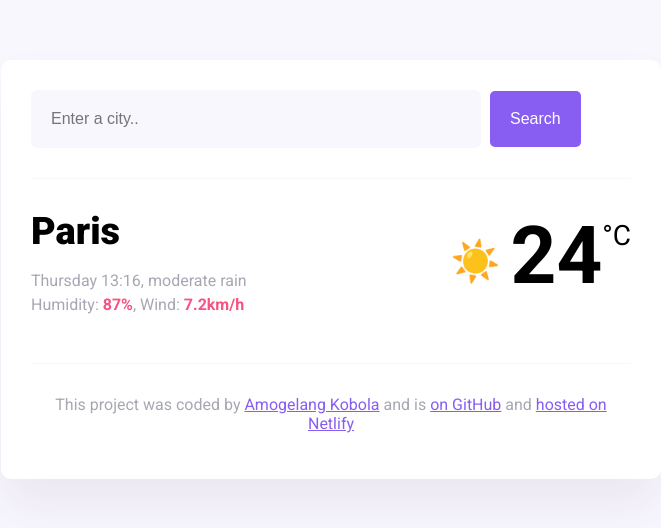
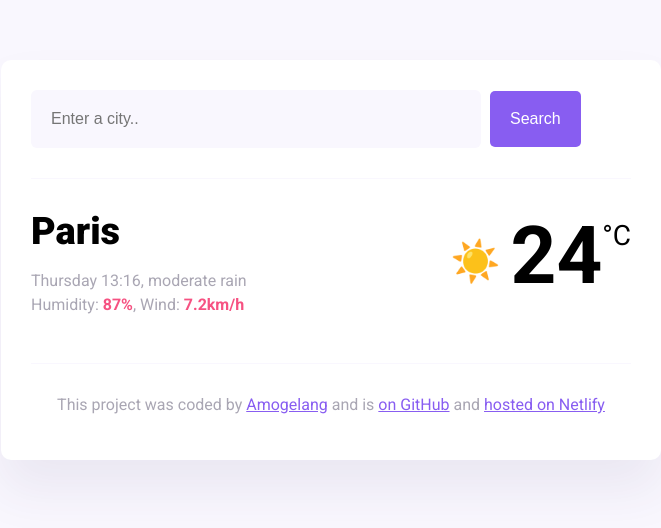
Before and after one commit to Amo2002/Github-plus-hosting, a plain HTML site: page index (1).html in a window 1280 px wide. Shown: the whole page, without its empty margins (309-970 px from the left). Drawn offline with nearby package versions, Linux system fonts and the light colour scheme.

Commit message:
Update index (1).html

```diff
--- a/index (1).html
+++ b/index (1).html
@@ -47,9 +47,7 @@
       <footer>
         <p>
           This project was coded by
-          <a href="https://github.com/Amo2002" target="_blank"
-            >Amogelang Kobola</a
-          >
+          <a href="https://github.com/Amo2002" target="_blank">Amogelang</a>
           and is
           <a
             href="https://github.com/Amo2002/Github-and-hosting"
```
